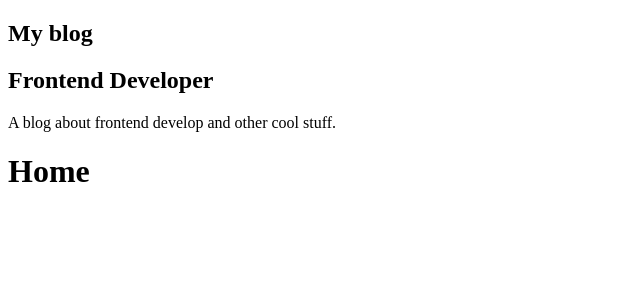
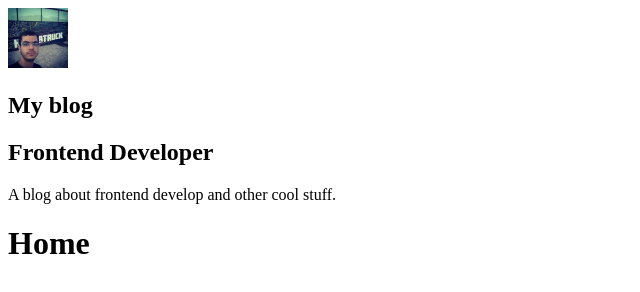
Before and after one commit to joorgeroberto/my-blog, a Gatsby site: page / in a window 1280 px wide. Shown: the whole page, without its empty margins (0-640 px from the left). Built offline with nearby package versions, Linux system fonts and the light colour scheme; Gatsby itself is replaced by a stand-in of ours.

Commit message:
Using fixed images

```diff
--- /dev/null
+++ b/src/components/Avatar/index.js
@@ -0,0 +1,23 @@
+import React from 'react'
+import {useStaticQuery, graphql} from 'gatsby';
+import Img from 'gatsby-image';
+
+const Avatar = () => {
+  const {avatarImage} = useStaticQuery(
+    graphql`
+      query {
+        avatarImage: file(relativePath: {eq: "profile-photo.jpg"}) {
+          childImageSharp {
+            fixed(width: 60, height: 60) {
+              ...GatsbyImageSharpFixed
+            }
+          }
+        }
+      }
+    `
+  )
+
+  return <Img fixed={avatarImage.childImageSharp.fixed}/>
+}
+
+export default Avatar;
--- a/src/components/Profile/index.js
+++ b/src/components/Profile/index.js
@@ -1,5 +1,6 @@
 import React from 'react';
 import {useStaticQuery, graphql} from 'gatsby';
+import Avatar from '../Avatar'
 
 const Profile = ()=> {
   const {
@@ -16,6 +17,7 @@ const Profile = ()=> {
 
   return(
     <div className="Profile-wrapper">
+      <Avatar />
       <h1>{title}</h1>
       <h2>{position}</h2>
       <p>{description}</p>
```
Also changed, not shown: src/images/profile-photo.jpg (added).
